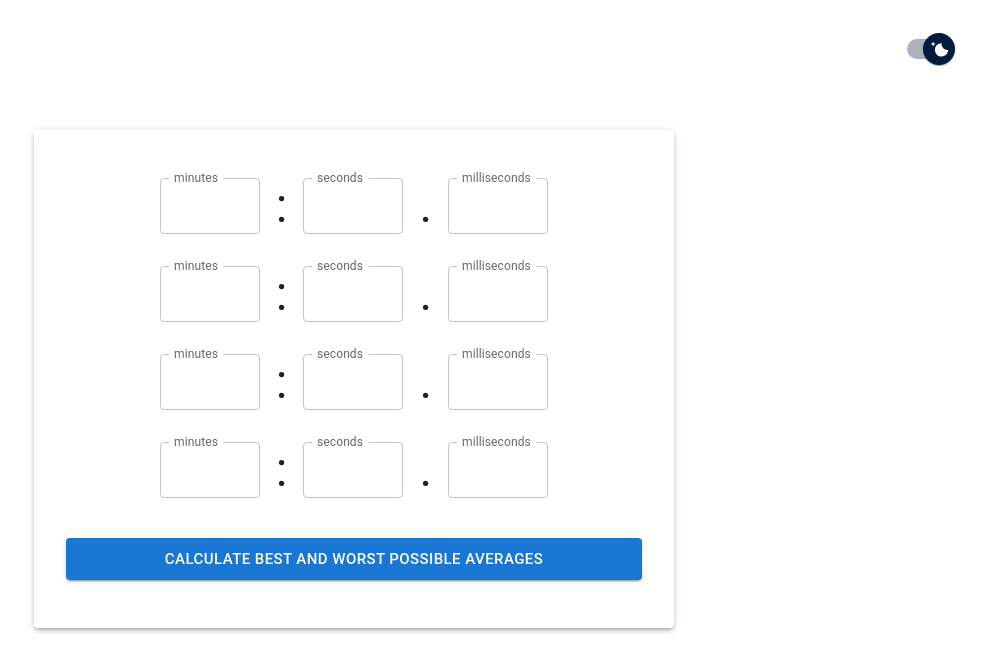
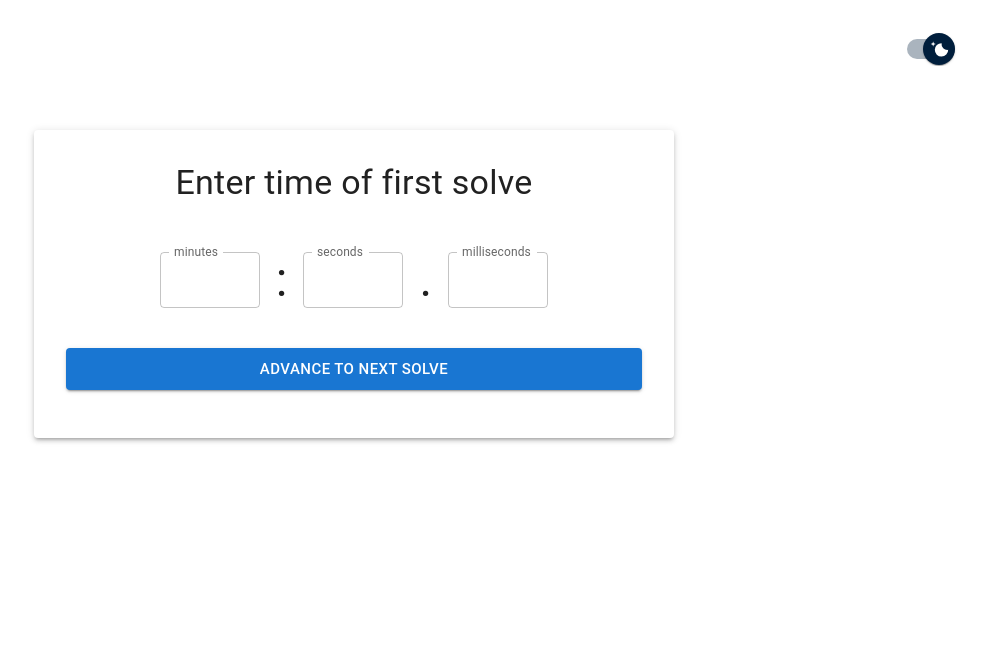
Before and after one commit to ticklemepierce/comp-calc, a React (Vite) app: page / in a window 1280 px wide. Shown: the top 672 px of the page, without its empty margins (286-1272 px from the left). Built offline with nearby package versions, Linux system fonts and the light colour scheme.

Commit message:
refactor

```diff
--- a/src/components/content.tsx
+++ b/src/components/content.tsx
@@ -3,70 +3,54 @@ import {
   Box,
   Button,
   Paper,
+  Typography,
 } from '@mui/material';
 import { useTheme } from '@mui/material/styles';
-import { TimeInput, IMaxMap } from './time-input';
+import { TimeInput } from './time-input';
 import { ResultsDialog } from './results-dialog';
 
-interface ITimeMap {
-  first: string;
-  second: string;
-  third: string;
-  fourth: string;
+const SOLVES = ['first', 'second', 'third', 'fourth', 'fifth'];
+
+const DEFAULT_TIMES = {
+  minutes: '',
+  seconds: '',
+  milliseconds: '',
 }
+
+const toOrdinal = (number: number) => SOLVES[number];
 
 const timesInMilliseconds = (min: number, sec: number, ms: number) => ms + (min * 60 * 1000) + (sec * 1000);
 
 export const Content = () => {
   const theme = useTheme();
 
+  const [solveNum, setSolveNum] = useState(0);
+  const [currentTime, setCurrentTime] = useState(DEFAULT_TIMES);
+  const [dialogOpen, setDialogOpen] = useState(false);
+
   const [times, setTimes] = useState<Array<number>>([]);
 
-  const handleClose = () => {
-    setTimes([]);
-  };
+  const advanceToNextSolve = () => {
+    const min = parseInt(currentTime.minutes, 10) || 0;
+    const sec = parseInt(currentTime.seconds, 10) || 0;
+    const ms = parseInt(currentTime.milliseconds, 10) || 0;
 
-  const handleSubmit = (event: React.FormEvent<HTMLFormElement>) => {
-    event.preventDefault();
-    const data = Array.from(new FormData(event.currentTarget).entries());
+    setTimes((currentTimes) => ([
+      ...currentTimes,
+      timesInMilliseconds(min, sec, ms) / 1000
+    ]));
 
-    const reduced = data.reduce(
-      (prev, [key, val]) => {
-        if (typeof val !== 'string') {
-          throw new Error();
+    setCurrentTime(DEFAULT_TIMES);
+    setSolveNum(solveNum + 1);
   }
-        if (val === '') {
-          val = '0';
+
+  const handleSubmit = () => {
+    advanceToNextSolve();
+    openDialog();
   }
-        const _key = key.split('-');
-        const time = _key[0] as keyof ITimeMap;
-        const type = _key[1] as keyof IMaxMap;
-        return {
-          ...prev,
-          [time]: {
-            ...prev[time],
-            [type]: parseInt(val, 10)
-          }
-        }
-      },
-      {
-        'first': {},
-        'second': {},
-        'third': {},
-        'fourth': {},
-      }
-    );
 
-    const times: number[] = [];
-
-    ['first', 'second', 'third', 'fourth'].forEach(time => {
-      const entry = reduced[time as keyof ITimeMap] as IMaxMap;
-      const timeInSeconds = timesInMilliseconds(entry.minutes, entry.seconds, entry.milliseconds) / 1000;
-      times.push(timeInSeconds);
-    });
-
-    setTimes(times);
-  }
+  const openDialog = () => setDialogOpen(true);
+  const closeDialog = () => setDialogOpen(false);
 
   return (
     <Box>
@@ -79,11 +63,12 @@ export const Content = () => {
           [theme.breakpoints.down('md')]: {
             width: '95%',
           },
+          textAlign: 'center',
         }}
       >
+        <Typography variant="h4" component="h1" mb={4}>Enter time of {toOrdinal(solveNum)} solve</Typography>
         <Box
           component="form"
-          onSubmit={handleSubmit}
           noValidate
           sx={{
             justifyContent: 'center',
@@ -91,13 +76,25 @@ export const Content = () => {
             flexWrap: 'wrap',
           }}
         >
-          <TimeInput id={'first'}/>
-          <TimeInput id={'second'} />
-          <TimeInput id={'third'} />
-          <TimeInput id={'fourth'} />
+          <TimeInput value={currentTime} setValue={setCurrentTime} />
 
+          {solveNum < 3 &&
             <Button
-            type='submit'
+              onClick={advanceToNextSolve}
+              variant="contained"
+              size="large"
+              fullWidth
+              sx={{
+                marginTop: theme.spacing(3),
+              }}
+            >
+              Advance to next solve
+            </Button>
+          }
+
+          {solveNum === 3 &&
+            <Button
+              onClick={handleSubmit}
               variant="contained"
               size="large"
               fullWidth
@@ -107,14 +104,17 @@ export const Content = () => {
             >
               Calculate best and worst possible averages
             </Button>
+          }
         </Box>
       </Paper>
 
+      { dialogOpen &&
         <ResultsDialog
+          open={dialogOpen}
           times={times}
-        onClose={handleClose}
+          onClose={closeDialog}
         />
+      }
     </Box>
-
   );
 }
--- a/src/components/results-dialog.tsx
+++ b/src/components/results-dialog.tsx
@@ -16,11 +16,13 @@ function average(nums: Array<number>) {
   return nums.reduce((a, b) => (a + b)) / nums.length;
 }
 
-export const ResultsDialog = ({times, onClose }: {times: Array<number>, onClose: MouseEventHandler<HTMLButtonElement> }) => {
+// TODO remove open prop
+export const ResultsDialog = ({times, onClose, open }: {times: Array<number>, onClose: MouseEventHandler<HTMLButtonElement>, open: boolean }) => {
   // todo update any type
   const [rows, setRows] = useState<Array<any>>();
 
   useEffect(() => {
+    // TODO this if is probably not needed
     if (times.length) {
       const sortedTimes = times.sort();
       const rowsObj = [];
@@ -49,7 +51,7 @@ export const ResultsDialog = ({times, onClose }: {times: Array<number>, onClose:
 
   return (
     <Dialog
-      open={!!times.length}
+      open={open}
       onClose={onClose}
       scroll={'paper'}
       aria-labelledby="scroll-dialog-title"
--- a/src/components/time-input.tsx
+++ b/src/components/time-input.tsx
@@ -1,32 +1,24 @@
-import { useState, ChangeEvent } from 'react';
+import { ChangeEvent } from 'react';
 import { Box, TextField } from '@mui/material';
 import { useTheme } from '@mui/material/styles';
 
-export interface IMaxMap {
-  minutes: number;
-  seconds: number;
-  milliseconds: number;
+interface IValue {
+  minutes: string;
+  seconds: string;
+  milliseconds: string;
 }
 
-const MAX_MAP: IMaxMap = {
+const MAX_MAP = {
   minutes: 59,
   seconds: 59,
   milliseconds: 999,
 }
 
-export const TimeInput = ({ id }: {id: string }) => {
+export const TimeInput = ({ value, setValue }: {value: IValue, setValue: Function }) => {
   const theme = useTheme();
 
-  const [value, setValue] = useState({
-    minutes: '',
-    seconds: '',
-    milliseconds: '',
-  });
-  const [error, setError] = useState<string | null>();
-
   const handleChange = (event: ChangeEvent<HTMLInputElement>) => {
-    const name = event.target.name;
-    const type = name.split('-')[1] as keyof IMaxMap;
+    const type = event.target.name as keyof IValue;
     const max = MAX_MAP[type] as number;
     if (event.target.value.includes('.')) {
       return;
@@ -38,7 +30,7 @@ export const TimeInput = ({ id }: {id: string }) => {
     if (val > max || Number.isNaN(val)) {
       return;
     }
-    setValue((value) => ({
+    setValue((value: IValue) => ({
       ...value,
       [type]: event.target.value
     }));
@@ -58,7 +50,7 @@ export const TimeInput = ({ id }: {id: string }) => {
     >
       <TextField
         label={"minutes"}
-        name={`${id}-minutes`}
+        name={"minutes"}
         value={value.minutes}
         variant="outlined"
         sx={{
@@ -72,7 +64,7 @@ export const TimeInput = ({ id }: {id: string }) => {
       :
       <TextField
         label={"seconds"}
-        name={`${id}-seconds`}
+        name={"seconds"}
         value={value.seconds}
         variant="outlined"
         sx={{
@@ -86,7 +78,7 @@ export const TimeInput = ({ id }: {id: string }) => {
       .
       <TextField
         label={"milliseconds"}
-        name={`${id}-milliseconds`}
+        name={"milliseconds"}
         value={value.milliseconds}
         variant="outlined"
         sx={{
```
Lines whose indentation alone changed are shown as unchanged.
